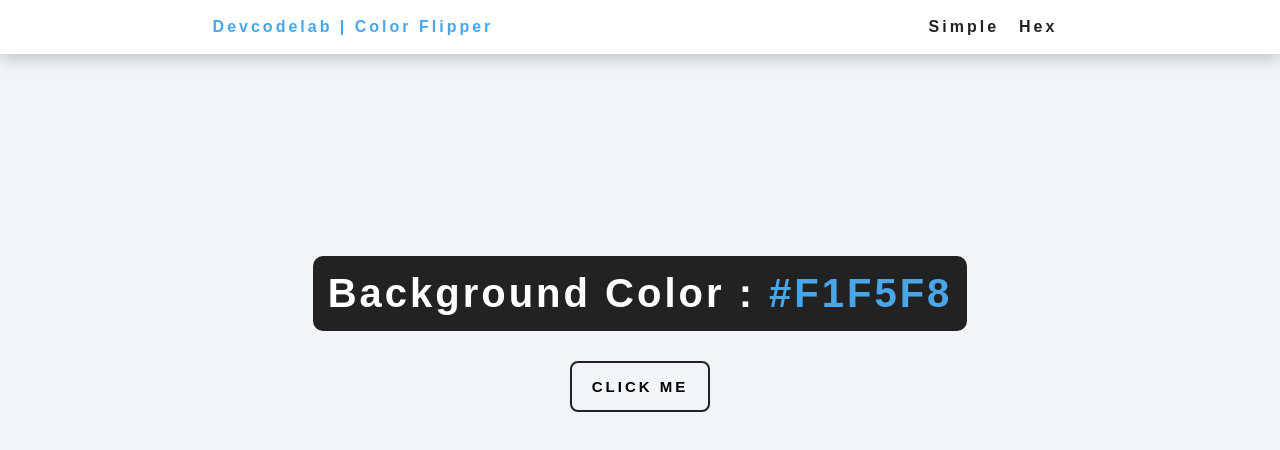
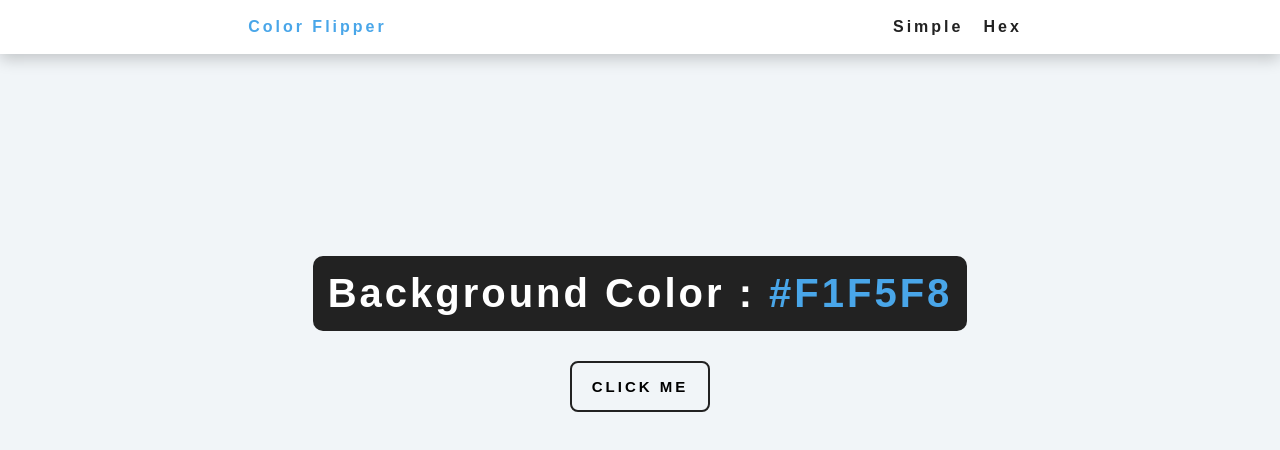
Before and after one commit to Abdurauf1/random-color-generator, a plain HTML site: page hex.html in a window 1280 px wide. Drawn offline with Linux system fonts and the light colour scheme.

Commit message:
refactor

```diff
--- a/hex.html
+++ b/hex.html
@@ -1,17 +1,16 @@
 <!DOCTYPE html>
 <html lang="en">
-
   <head>
     <meta charset="UTF-8" />
     <meta http-equiv="X-UA-Compatible" content="IE=edge" />
     <meta name="viewport" content="width=device-width, initial-scale=1.0" />
-  <title>Devcodelab | Color flipper</title>
+    <title>Color flipper</title>
     <link rel="stylesheet" href="style.css" />
   </head>
 
   <body>
     <nav>
-    <h4 class="logo">Devcodelab | Color Flipper</h4>
+      <h4 class="logo">Color Flipper</h4>
       <ul>
         <li><a href="index.html">Simple</a></li>
         <li><a href="hex.html">Hex</a></li>
@@ -27,5 +26,4 @@
     </div>
     <script src="hex.js"></script>
   </body>
-
 </html>
--- a/hex.js
+++ b/hex.js
@@ -8,9 +8,8 @@ const random = () => {
 };
 
 changeColor.addEventListener("click", () => {
-  const hex = `#${characters[random()]}${characters[random()]}${characters[random()]}${
-    characters[random()]
-  }${characters[random()]}${characters[random()]}`;
+  const hex = `#${characters[random()]}${characters[random()]}${characters[random()]}${characters[random()]
+    }${characters[random()]}${characters[random()]}`;
   document.body.style.backgroundColor = hex;
   colorText.textContent = hex;
 });
```
Also changed, not shown: index.html (+2 -4 lines). Lines whose indentation alone changed are shown as unchanged.
